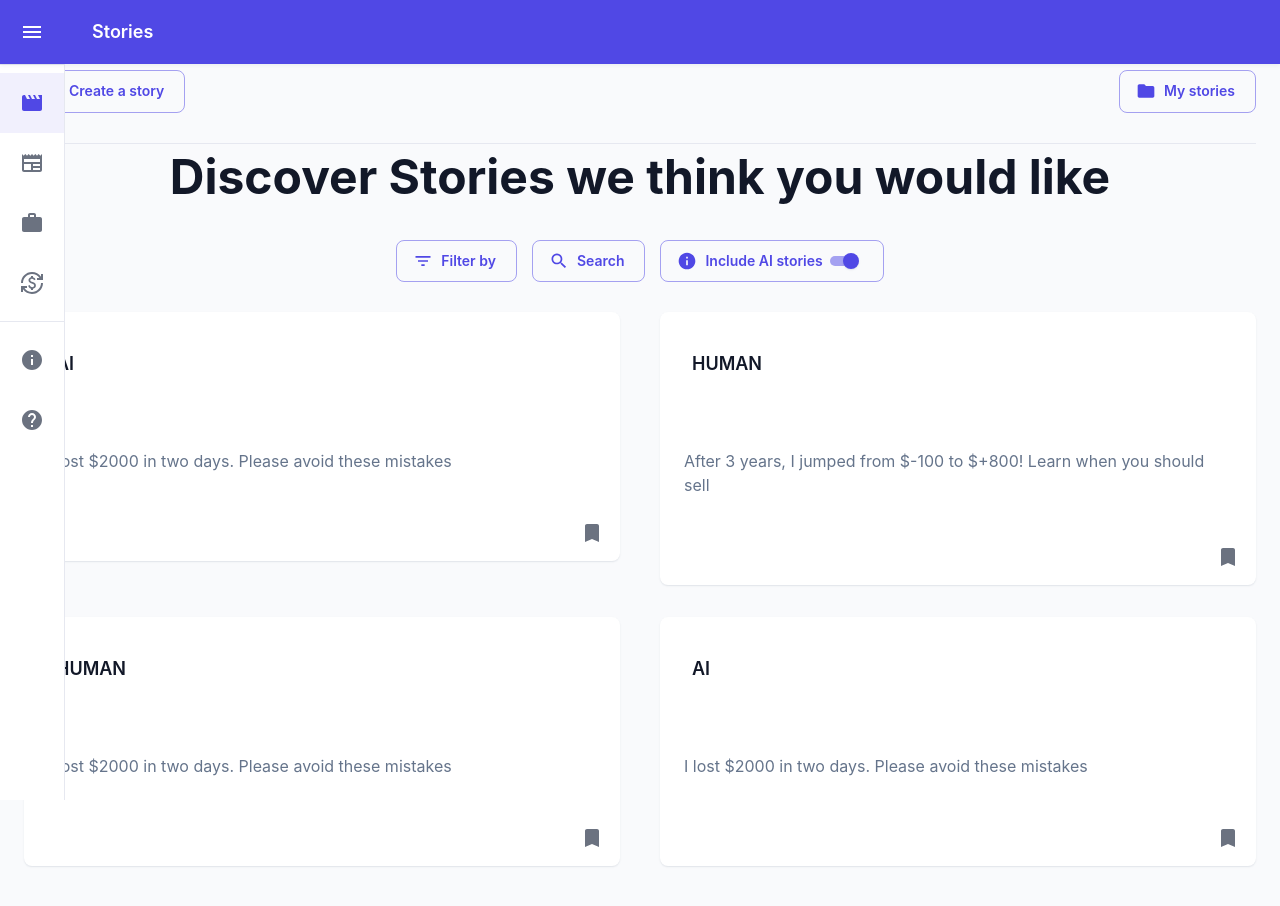
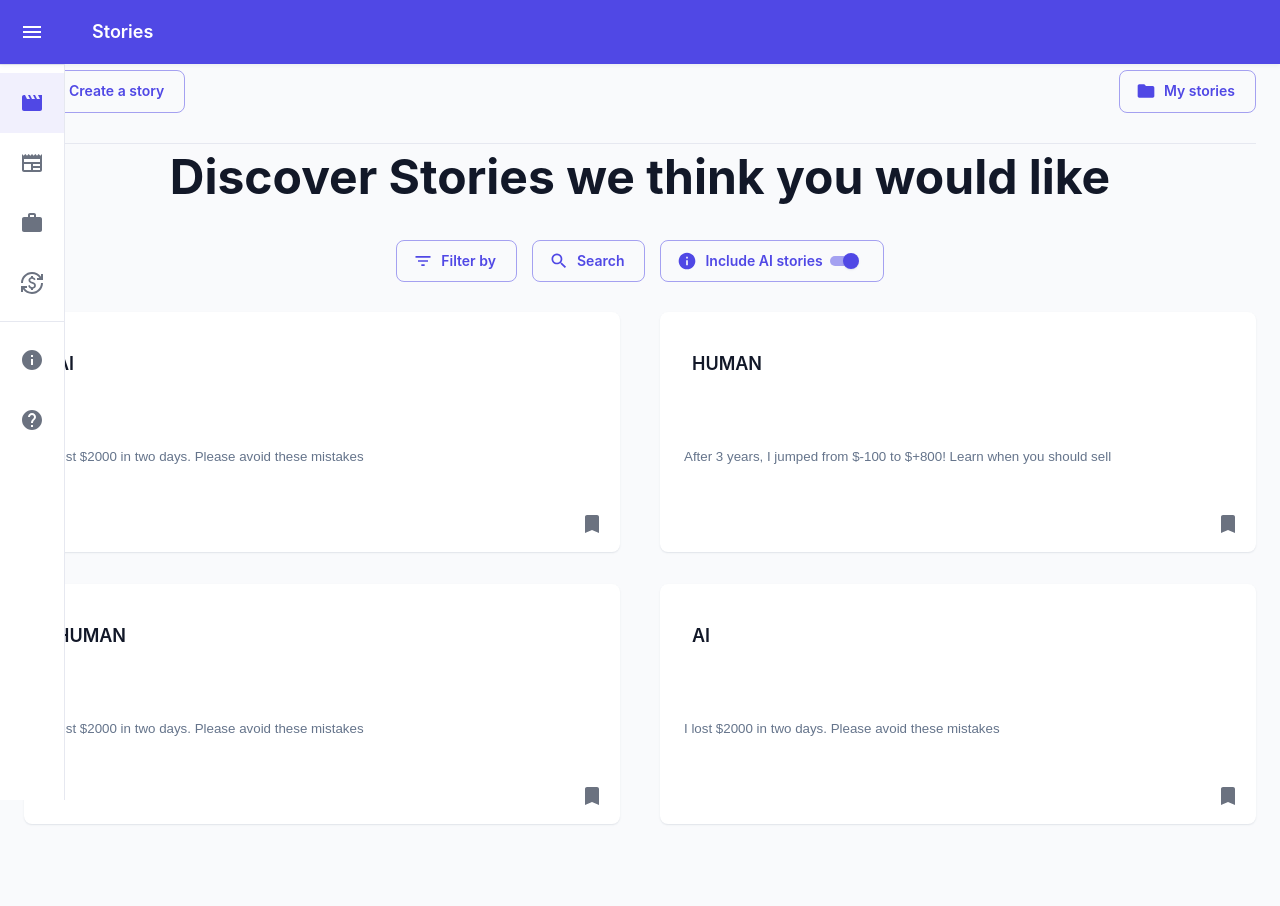
Before and after one commit to CarachinoAlessio/IntelliMents, a React (Create React App) app: page /stories in a window 1280 px wide. Shown: the top 906 px of the page. After the commit the page ends 874 px from the top, so only its background shows below. Built offline with nearby package versions, Linux system fonts and the light colour scheme; the HTML template or start-up script is replaced by a standard one.

Commit message:
Update StoriesComp.js
added story visualization

```diff
--- a/src/components/StoriesComp.js
+++ b/src/components/StoriesComp.js
@@ -147,6 +147,7 @@ export default function StoriesComp(props) {
                             </CardActions>
                         </Card>*/
                             <Card sx={{ minWidth: 275 }}>
+                                <CardActionArea onClick={()=>showStory(i)}>
                                     <CardHeader
                                         title={<CardActions disableSpacing>
                                                 {i.title}
@@ -158,6 +159,7 @@ export default function StoriesComp(props) {
                                         {i.body}
                                     </Typography>
                                 </CardContent>
+                                </CardActionArea>
                                 <CardActions style={{ float:'right'}}>
                                     <IconButton aria-label="chart" >
                                         <Bookmark />
```
